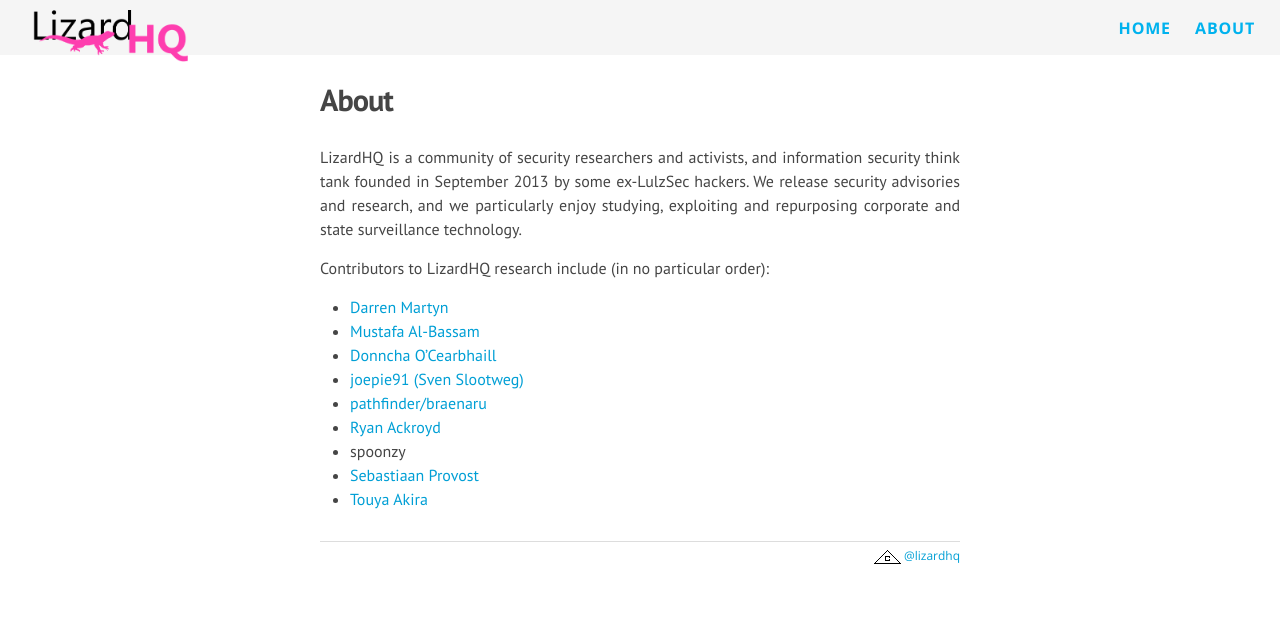
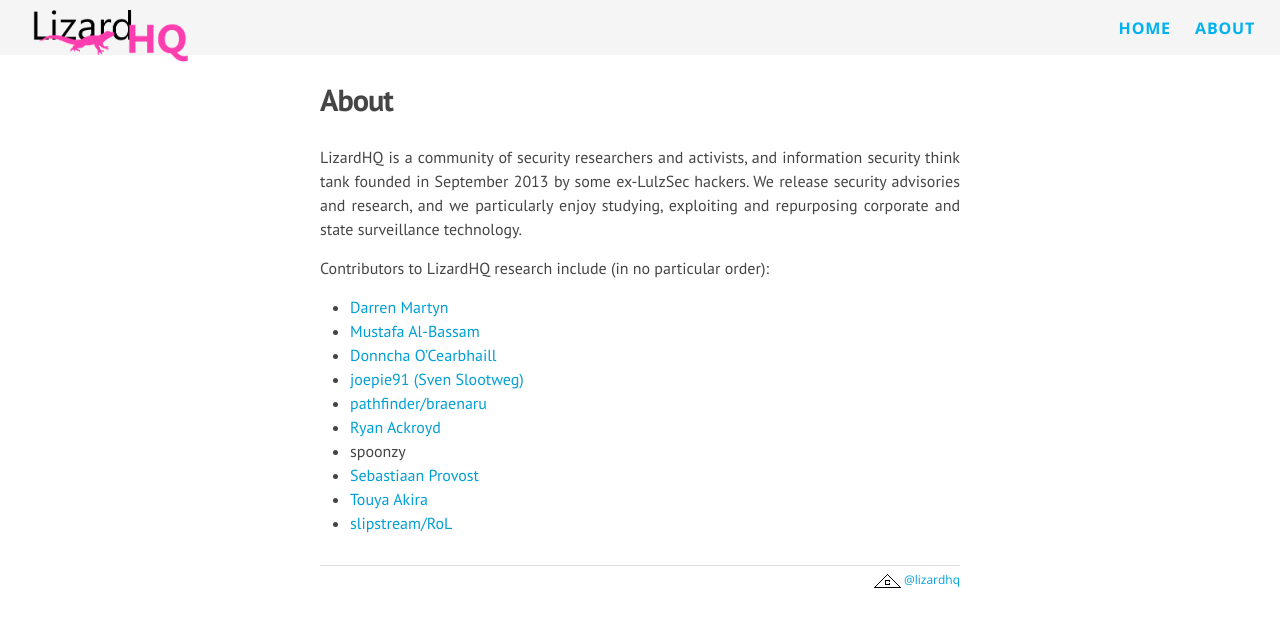
Before and after one commit to lizardhq/lizardhq-website, a Jekyll site: the page built from about.md, in a window 1280 px wide. Shown: the top 627 px of the page. Built offline with Jekyll 4.4.1, drawn with Linux system fonts in a browser that asks for light colours; nearby versions of some CDN libraries; Markdown is read by kramdown in place of the engine named in the settings.

Commit message:
+slipstream

```diff
--- a/about.md
+++ b/about.md
@@ -16,3 +16,4 @@ Contributors to LizardHQ research include (in no particular order):
 * spoonzy
 * [Sebastiaan Provost](https://twitter.com/Stekkz)
 * [Touya Akira](https://twitter.com/ClipperChip)
+* [slipstream/RoL](https://twitter.com/TheWack0lian)
```
